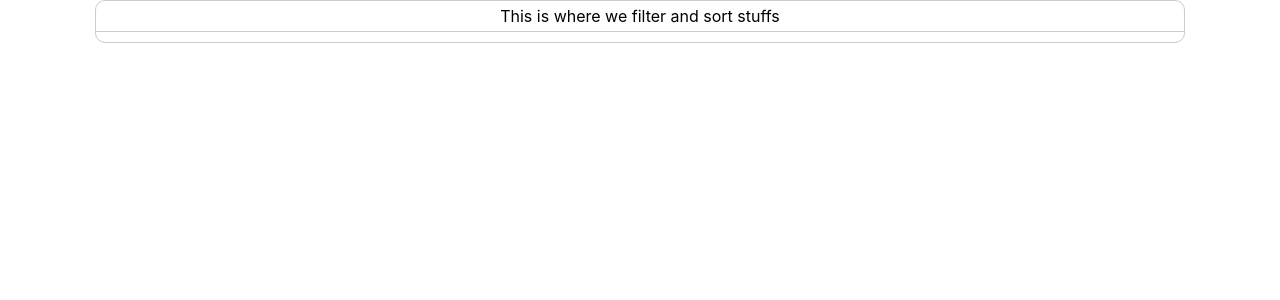
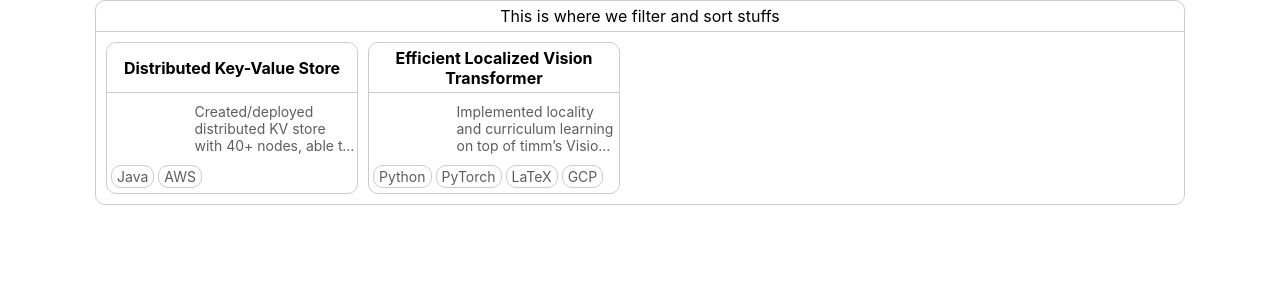
Before and after one commit to nickhamiltonn/portfolio, a React (Create React App) app: page / in a window 1280 px wide. Shown: the top 300 px of the page. Built offline with nearby package versions, Linux system fonts and the light colour scheme.

Commit message:
Added some css to make tile spacing more dynamic and added js for parsing info into tiles

```diff
--- a/src/components/Tile.css
+++ b/src/components/Tile.css
@@ -6,17 +6,27 @@
   flex-direction: column;
   flex-wrap: nowrap;
   padding-top: 0px;
-  height: 125px;
-  width: 225px;
+  height: 150px;
+  width: 250px;
+}
+
+.TileHeader {
+padding-top: 5px;
+padding-bottom: 5px;
+padding-left: 10px;
+padding-right: 10px;
+border-bottom: 1px solid #ccc;
+height: 39px;
+display: -webkit-flex;
+display: flex;
+align-items: center;
+justify-content: center;
 }
 
 .Tile h1 {
-position: relative;
-font-size: 20px;
-padding-top: 5px;
-padding-bottom: 5px;
-margin: 0%;
-border-bottom: 1px solid #ccc;
+font-size: 16px;
+margin-top: 0;
+margin-bottom: 0;
 }
 
 .Tile p {
@@ -24,8 +34,16 @@ font-size: 14px;
 text-align: left;
 padding-left: 35%;
 padding-top: 10px;
+padding-right: 2px;
 margin: 0%;
 color: rgb(94, 94, 94);
+
+display: -webkit-box;
+-webkit-box-orient: vertical;
+-webkit-line-clamp: 3;
+overflow: hidden;
+text-overflow: ellipsis;
+
 }
 
 .TileBottom {
@@ -39,6 +57,8 @@ ol {
 width: 70%;
 display: flex;
 margin-bottom: 0;
+margin-top: 0;
+margin-left: 2px;
 flex-wrap: nowrap;
 list-style-type: none;
 padding: 0;
@@ -50,7 +70,6 @@ padding-left: 5px;
 padding-right: 5px;
 padding-top: 2px;
 padding-bottom: 2px;
-margin-top: 5px;
 margin-bottom: 5px;
 margin-left: 2px;
 margin-right: 2px;
--- a/src/components/Tile.js
+++ b/src/components/Tile.js
@@ -1,21 +1,21 @@
 import './Tile.css';
 
-function Tile() {
+function Tile(props) {
     return (
       <div className="Tile">
-        <h1>
-            Connect 4
-        </h1>
+        <div className='TileHeader'>
+          <h1>
+              {props.project.name}
+          </h1>
+        </div>
         <p>
-            One sentence of the technology.
+            {props.project.short_description}
         </p>
         <div className='TileBottom'>
           <ol>
-              <li>Java</li>
-              <li>Python</li>
-              <li>AWS</li>
+              {props.project.tools.map(tool => (<li>{tool}</li>))}
           </ol>
-          <a href="https://www.google.com">src</a>
+          {(props.project.src ? <a href={props.project.src}>src</a> : <></>) }
         </div>
       </div>
     );
--- a/src/components/TileGallery.js
+++ b/src/components/TileGallery.js
@@ -7,6 +7,7 @@ const renderTiles = (projects) => {
   projects.forEach(project => {
     projectsJSX.push(<Tile project={project}/>)
   });
+  return projectsJSX;
 }
 
 // need to add state to make filters and stuff work
--- a/src/content/projects.js
+++ b/src/content/projects.js
@@ -1,10 +1,19 @@
 const projects = [
     {
         "name": "Distributed Key-Value Store",
-        "short_description": "Created/deployed distributed KV store with 40+ nodes, able to concurrently handle 2048+ clients",
+        "short_description": "Created/deployed distributed KV store with 40+ nodes, able to concurrently handle 2048+ clients. Created/deployed distributed KV store with 40+ nodes, able to concurrently handle 2048+ clients Created/deployed distributed KV store with 40+ nodes, able to concurrently handle 2048+ clients Created/deployed distributed KV store with 40+ nodes, able to concurrently handle 2048+ clients Created/deployed distributed KV store with 40+ nodes, able to concurrently handle 2048+ clients",
         "long_description": "Did a lot more stuff",
-        "tools": ["Java, AWS"], // should I make this an enum of tools I have used ?
-        "date": new Date(2023, 3)
+        "tools": ["Java", "AWS"], // should I make this an enum of tools I have used ?
+        "date": new Date(2023, 3),
+        "src": ""
+    },
+    {
+        "name": "Efficient Localized Vision Transformer",
+        "short_description": "Implemented locality and curriculum learning on top of timm’s Vision Transform through addition of convolution layer and epoch-based image resizing.",
+        "long_description": "blah blah",
+        "tools": ["Python", "PyTorch", "LaTeX", "GCP"], // should I make this an enum of tools I have used ?
+        "date": new Date(2023, 3),
+        "src": ""
     }
 ]
 
```
